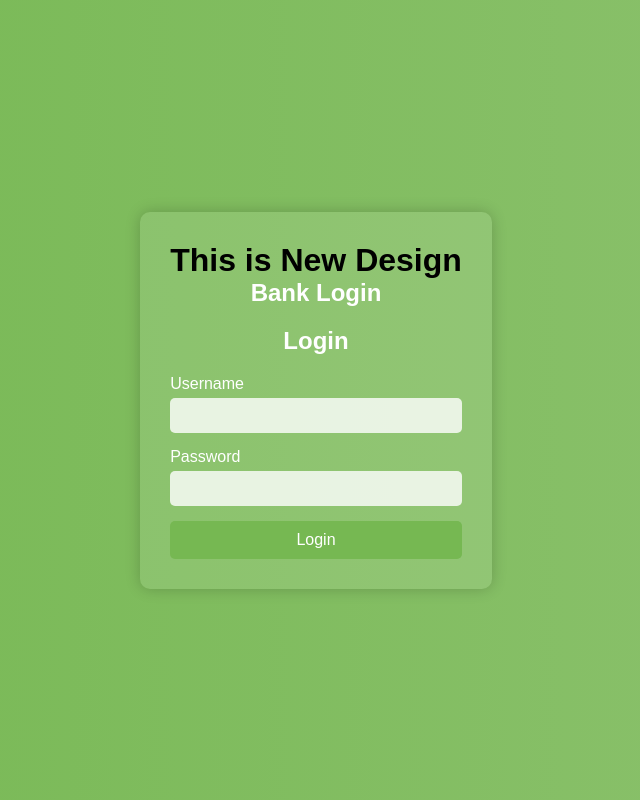
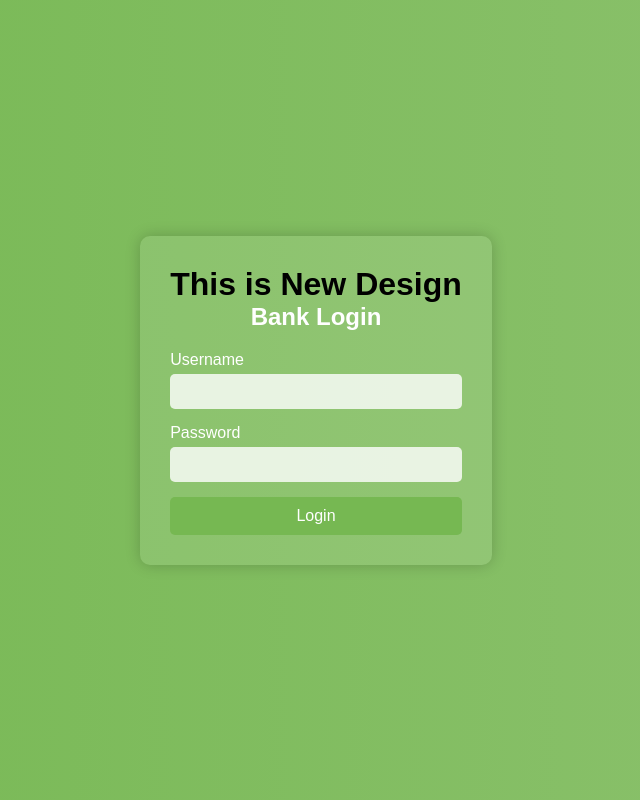
Before and after one commit to kabir242/myrepo, a plain HTML site: page index.html in a window 1280 px wide. Shown: the whole page, without its empty margins (324-964 px from the left). Drawn offline with Linux system fonts and the light colour scheme.

Commit message:
Update index.html

```diff
--- a/index.html
+++ b/index.html
@@ -23,7 +23,6 @@
         <form class="login-form">
             <h1>This is New Design</h1>
             <h2>Bank Login</h2>
-            <h2>Login</h2>
             <div class="input-group">
                 <label for="username">Username</label>
                 <input type="text" id="username" name="username" required>
```
